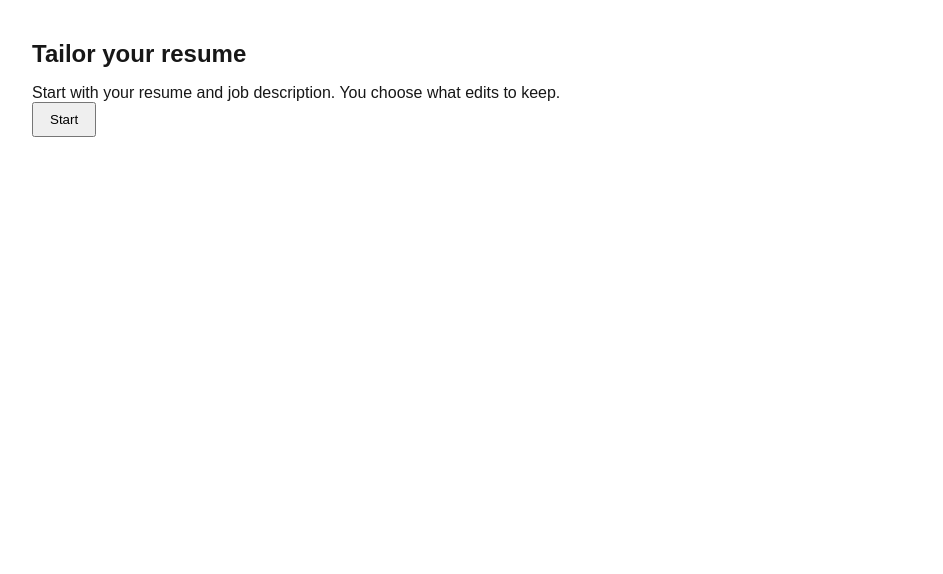
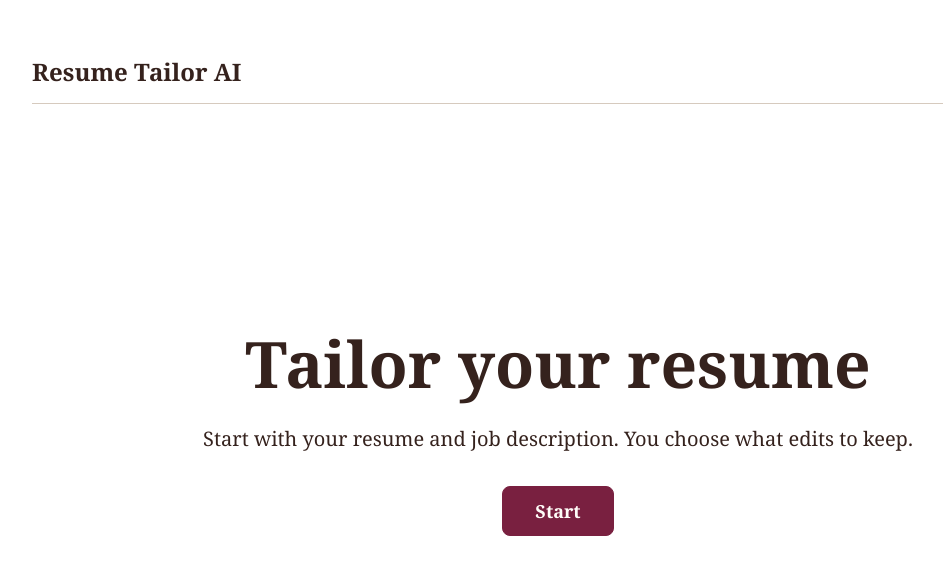
Before and after one commit to JamieHa8794/resume-tailor-ai, a Next.js app: page / in a window 1280 px wide. Shown: the top 574 px of the page, without its empty margins (82-1025 px from the left). Built offline with nearby package versions, Linux system fonts and the light colour scheme.

Commit message:
styles: Implement Landing page styles

```diff
--- /dev/null
+++ b/src/app/components/LandingSection.module.css
@@ -0,0 +1,71 @@
+.section {
+  font-family: var(--font-family);
+  min-height: calc(100vh - 80px);
+}
+
+.header {
+  align-items: center;
+  border-bottom: 1px solid var(--sand);
+  display: flex;
+  height: 64px;
+}
+
+.wordmark {
+  color: var(--espresso);
+  font-size: var(--text-2xl);
+  font-weight: 700;
+  line-height: 30px;
+}
+
+.content {
+  align-items: center;
+  display: flex;
+  flex-direction: column;
+  justify-content: center;
+  min-height: calc(100vh - 144px);
+  text-align: center;
+}
+
+.content h1 {
+  color: var(--espresso);
+  font-size: 64px;
+  font-weight: 700;
+  line-height: 72px;
+  margin: 0;
+}
+
+.supportingText {
+  color: var(--espresso);
+  font-size: var(--text-lg);
+  line-height: 30px;
+  margin-top: var(--space-24);
+}
+
+.start {
+  background: var(--raspberry-deep);
+  border: 1px solid var(--raspberry-deep);
+  border-radius: var(--radius-control);
+  color: var(--ivory);
+  font-family: inherit;
+  font-size: var(--text-base);
+  font-weight: 700;
+  line-height: 24px;
+  margin-top: var(--space-32);
+  min-height: 48px;
+  padding: 12px 32px;
+}
+
+.start:hover {
+  background: var(--raspberry-dark);
+  border-color: var(--raspberry-dark);
+}
+
+.start:active {
+  background: var(--raspberry-deep);
+  border-color: var(--raspberry-deep);
+}
+
+.start:focus-visible {
+  outline: var(--focus-ring);
+  outline-offset: 3px;
+}
--- a/src/app/components/LandingSection.tsx
+++ b/src/app/components/LandingSection.tsx
@@ -1,16 +1,23 @@
+import styles from './LandingSection.module.css';
+
 type LandingSectionProps = { onStart: () => void };
 
 export function LandingSection({ onStart }: LandingSectionProps) {
   return (
-    <section aria-labelledby="landing-heading">
-      <h2 id="landing-heading">Tailor your resume</h2>
-      <p>
-        Start with your resume and job description. You choose what edits to
-        keep.
-      </p>
-      <button type="button" onClick={onStart}>
-        Start
-      </button>
+    <section className={styles.section} aria-labelledby="landing-heading">
+      <header className={styles.header}>
+        <p className={styles.wordmark}>Resume Tailor AI</p>
+      </header>
+      <div className={styles.content}>
+        <h1 id="landing-heading">Tailor your resume</h1>
+        <p className={styles.supportingText}>
+          Start with your resume and job description. You choose what edits to
+          keep.
+        </p>
+        <button className={styles.start} type="button" onClick={onStart}>
+          Start
+        </button>
+      </div>
     </section>
   );
 }
```
